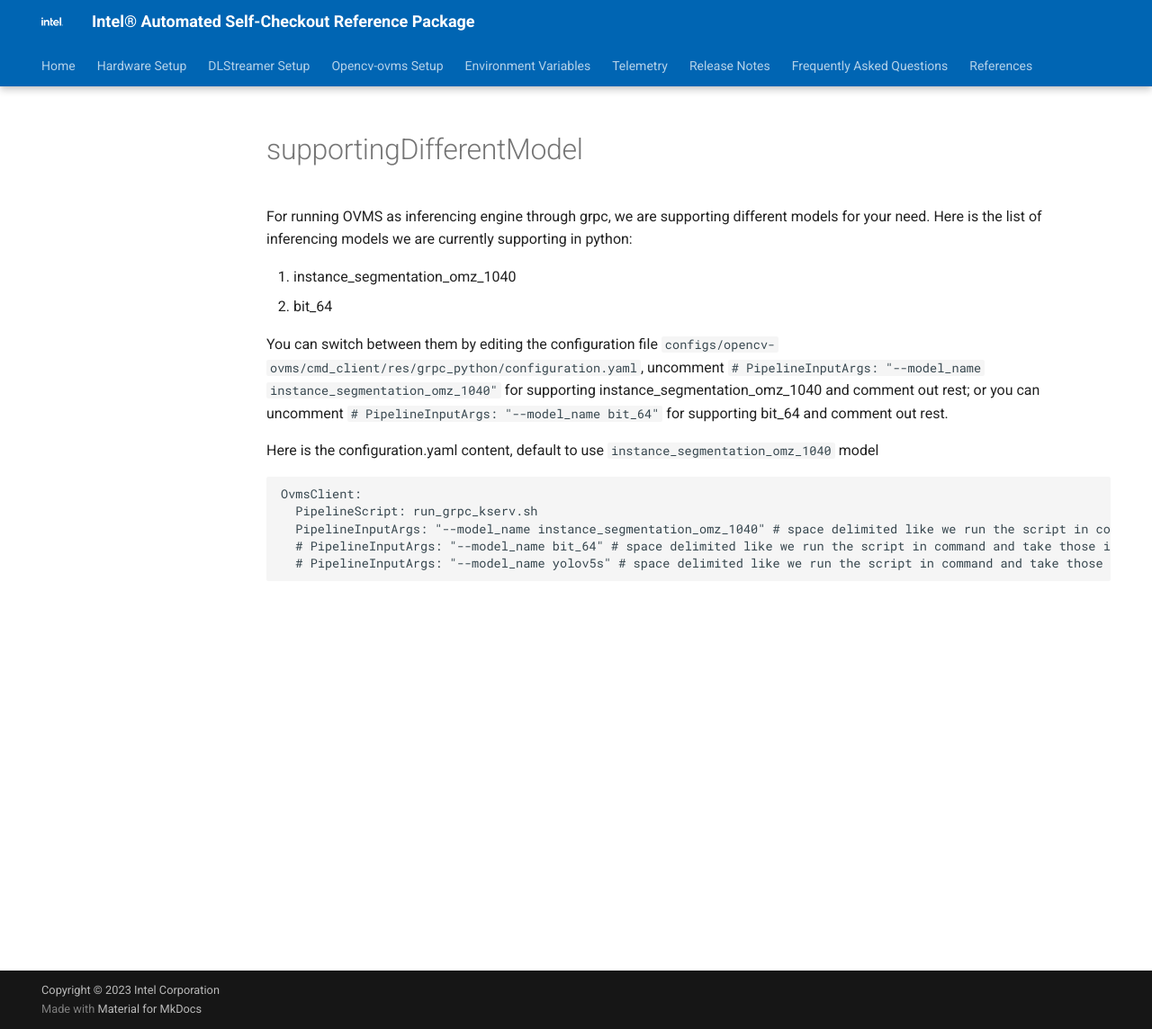
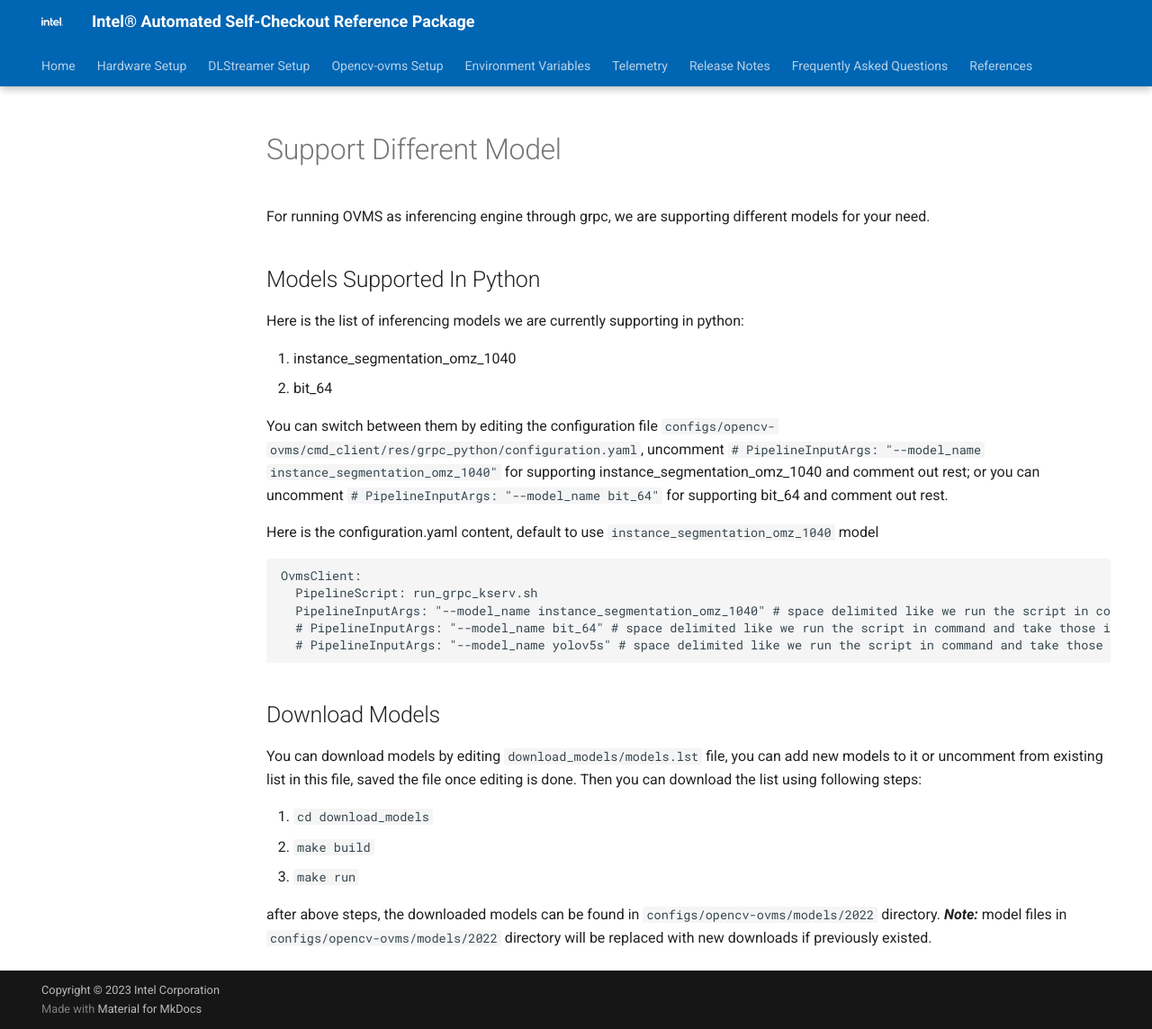
Before and after one commit to intel-retail/automated-self-checkout, an MkDocs documentation site: the page built from docs_src/OVMS/supportingDifferentModel.md, in a window 1280 px wide and 1144 px high. Shown: the whole window at 90% size. Built offline with MkDocs 1.6.1 and Material for MkDocs 9.7.7, drawn with Linux system fonts in a browser that asks for light colours; comment, search, counter and statistics services are not loaded.

Commit message:
fix: update docs and reduce models.lst list to one model
Signed-off-by: Valina Li <valina.li@intel.com>

````diff
--- a/docs_src/OVMS/supportingDifferentModel.md
+++ b/docs_src/OVMS/supportingDifferentModel.md
@@ -1,4 +1,8 @@
-For running OVMS as inferencing engine through grpc, we are supporting different models for your need. Here is the list of inferencing models we are currently supporting in python:
+# Support Different Model
+For running OVMS as inferencing engine through grpc, we are supporting different models for your need.
+
+## Models Supported In Python
+Here is the list of inferencing models we are currently supporting in python:
 
 1. instance_segmentation_omz_1040
 2. bit_64
@@ -14,3 +18,13 @@
   # PipelineInputArgs: "--model_name yolov5s" # space delimited like we run the script in command and take those input arguments
 
 ```
+
+## Download Models
+You can download models by editing `download_models/models.lst` file, you can add new models to it or uncomment from existing list in this file, saved the file once editing is done. Then you can download the list using following steps:
+
+1. `cd download_models`
+2. `make build`
+3. `make run`
+
+after above steps, the downloaded models can be found in `configs/opencv-ovms/models/2022` directory.
+**_Note:_** model files in `configs/opencv-ovms/models/2022` directory will be replaced with new downloads if previously existed.
````
Also changed, not shown: 3 other files.
